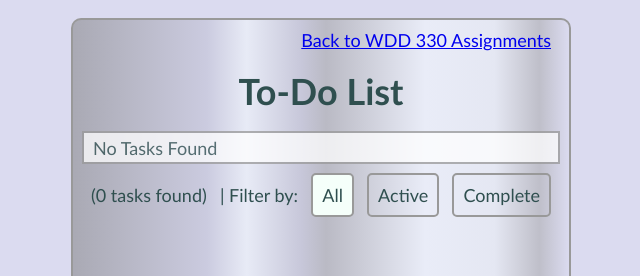
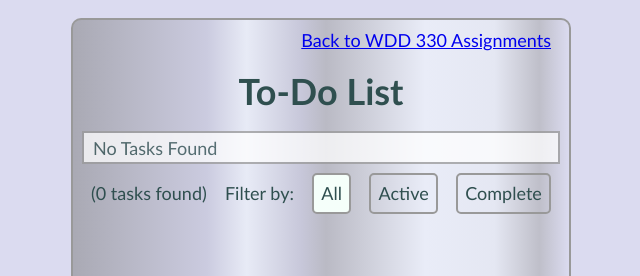
Before and after one commit to DABentster/Web-Frontend-Dev-II, a plain HTML site: page week06.html in a window 1280 px wide. Shown: the top 276 px of the page, 319-959 px from the left. Drawn offline with Linux system fonts and the light colour scheme.

Commit message:
ToDo update

```diff
--- a/css/week06.css
+++ b/css/week06.css
@@ -99,15 +99,15 @@ input[type=checkbox] {
 
 main > section {
     display:flex;
-    flex-flow: row nowrap;
+    flex-flow: row wrap;
     justify-content: space-between;
     align-items: center;
     padding: .5em;
 }
 
 main section p {
-    margin: 0;
-    padding: .5em;
+    margin: 0px;
+    padding: .4em;
     width: 100%;
     height: 100%;
 }
--- a/week06.html
+++ b/week06.html
@@ -23,7 +23,7 @@
 			<div id="task-counter">
 				<!-- Count of selected To-Do list tasks -->
 			</div>
-			| Filter by:
+			Filter by:
 			<div class="filter filter-selected" id="filter-all">
 				<p>All</p>
 			</div>
```
